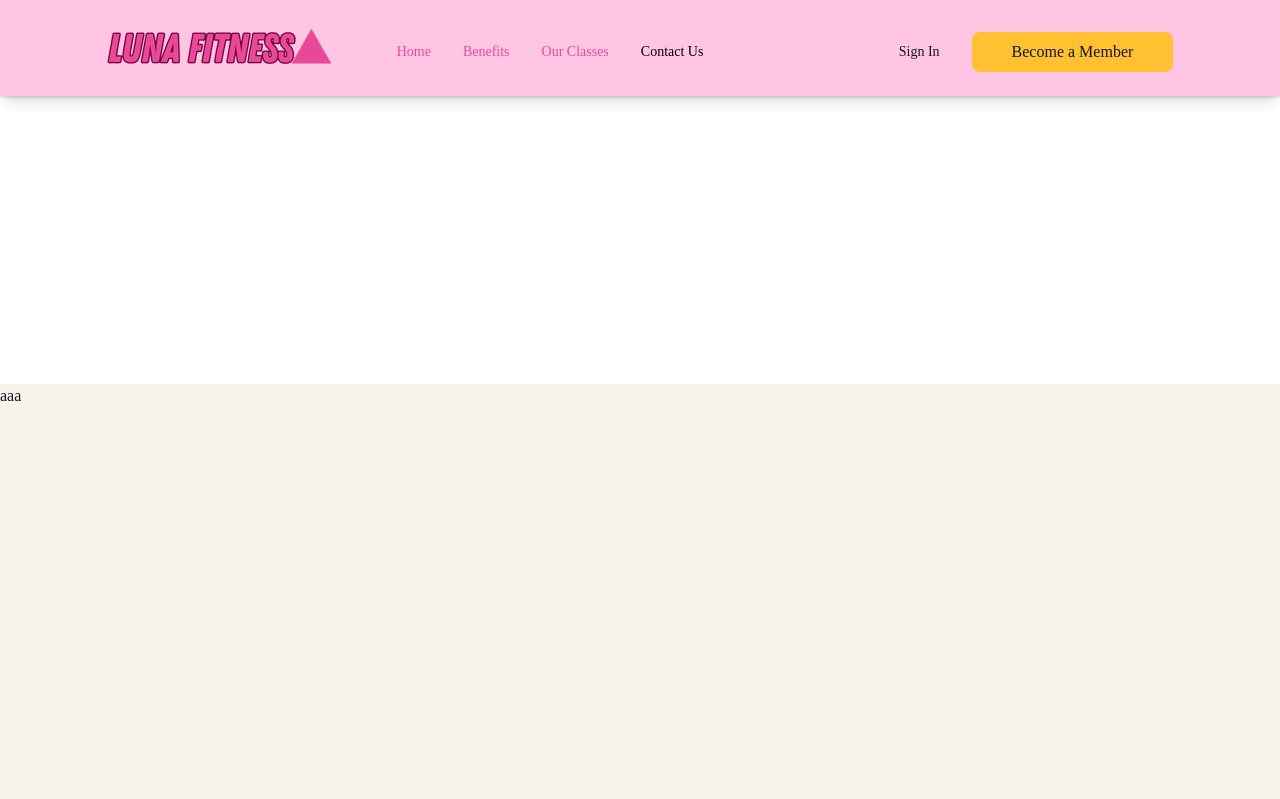
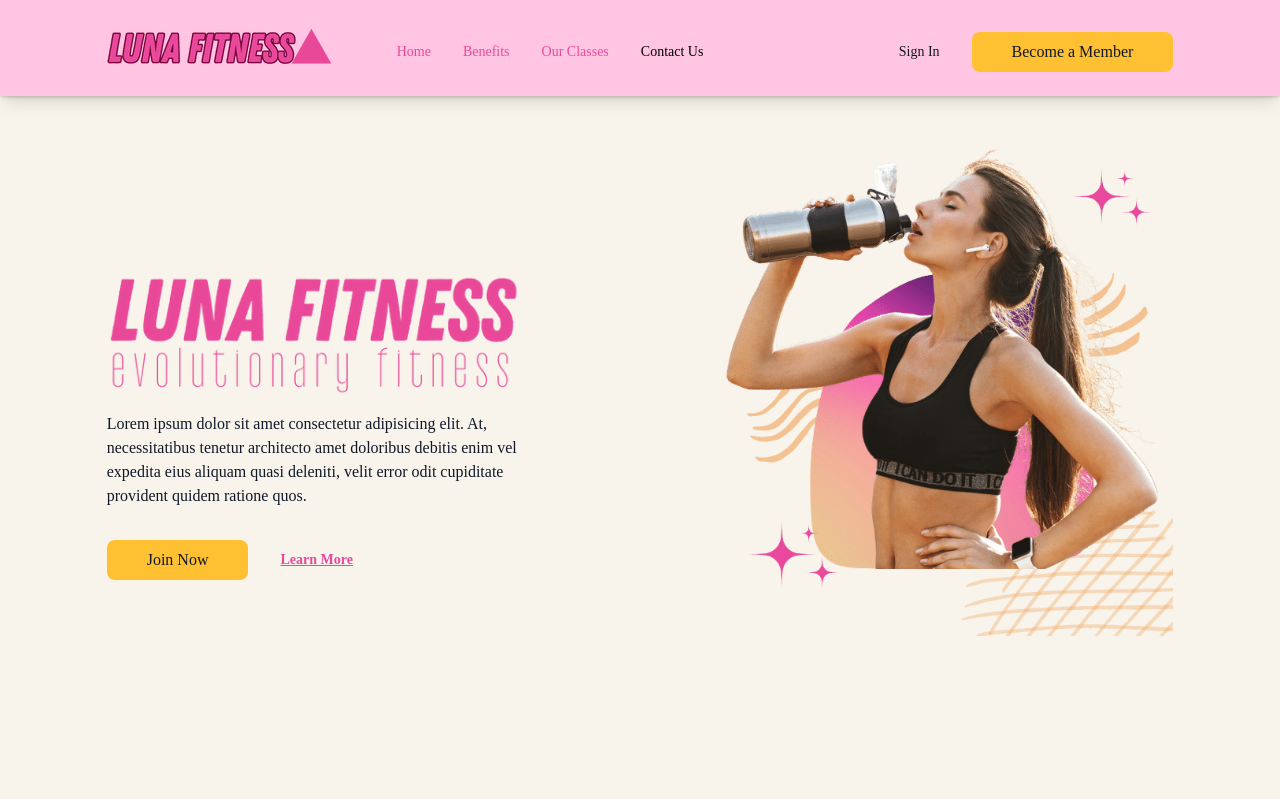
Before and after one commit to alicansadeler/fitness-app, a React (Vite) app: page / in a window 1280 px wide. Shown: the top 799 px of the page. Built offline with nearby package versions, Linux system fonts and the light colour scheme.

Commit message:
home page eklendi

```diff
--- a/src/App.tsx
+++ b/src/App.tsx
@@ -1,5 +1,6 @@
 import { useEffect, useState } from "react";
 import Navbar from "./screen/navbar";
+import Home from "./screen/home";
 
 function App() {
   const [isTopOfPage, setIsTopOfPage] = useState<boolean>(false);
@@ -20,9 +21,7 @@ function App() {
     <>
       <div className="app bg-gray-20">
         <Navbar isTopOfPage={isTopOfPage}></Navbar>
-        <p className="mt-96">aaa</p>
-        <p className="mt-96">aaa</p>
-        <p className="mt-96">aaa</p>
+        <Home></Home>
       </div>
     </>
   );
--- /dev/null
+++ b/src/screen/home/index.tsx
@@ -0,0 +1,70 @@
+import React from "react";
+import HomePageGraphic from "../../assets/HomePageGraphic.png";
+import HomePageText from "../../assets/HomePageText.png";
+import { motion } from "framer-motion";
+import AnchorLink from "react-anchor-link-smooth-scroll";
+import { SelectedPage } from "../../shared/types";
+import ActionButton from "../../shared/ActionButton";
+
+type Props = {
+  setSelecetedPage: (value: SelectedPage) => void;
+};
+
+const Home = ({ setSelecetedPage }: Props) => {
+  return (
+    <section id="home" className="gap-16 bg-gray-20 py-10 md:h-full md:pb-0">
+      <motion.div className="mx-auto w-5/6 items-center justify-center md:flex md:h-5/6">
+        <div className="z-10 mt-32 md:basis-3/5">
+          <motion.div
+            initial="hidden"
+            whileInView="visible"
+            viewport={{ once: true, amount: 0.5 }}
+            transition={{ duration: 0.5 }}
+            variants={{
+              hidden: { opacity: 0, x: -50 },
+              visible: { opacity: 1, x: 0 },
+            }}
+          >
+            <div className="relative">
+              <div className="before:absolute before:-top-10 before:ml-4 before:-z-50  md:before:content-sliderbgtext">
+                <img src={HomePageText}></img>
+              </div>
+              <p>
+                Lorem ipsum dolor sit amet consectetur adipisicing elit. At,
+                necessitatibus tenetur architecto amet doloribus debitis enim
+                vel expedita eius aliquam quasi deleniti, velit error odit
+                cupiditate provident quidem ratione quos.
+              </p>
+
+              <motion.div
+                className="mt-8 flex items-center gap-8"
+                initial="hidden"
+                whileInView="visible"
+                viewport={{ once: true, amount: 0.5 }}
+                transition={{ duration: 0.5 }}
+                variants={{
+                  hidden: { opacity: 0, x: -50 },
+                  visible: { opacity: 1, x: 0 },
+                }}
+              >
+                <ActionButton setSelectedPage={setSelecetedPage}>
+                  Join Now
+                </ActionButton>
+
+                <AnchorLink className="text-sm font-bold cursor-pointer underline text-primary-500 hover:text-primary-300">
+                  Learn More{" "}
+                </AnchorLink>
+              </motion.div>
+            </div>
+          </motion.div>
+        </div>
+
+        <div className="flex basis-3/5 justify-center md:z-10 md:ml-40 md:mt-16 md:justify-items-end">
+          <img src={HomePageGraphic} />
+        </div>
+      </motion.div>
+    </section>
+  );
+};
+
+export default Home;
```
